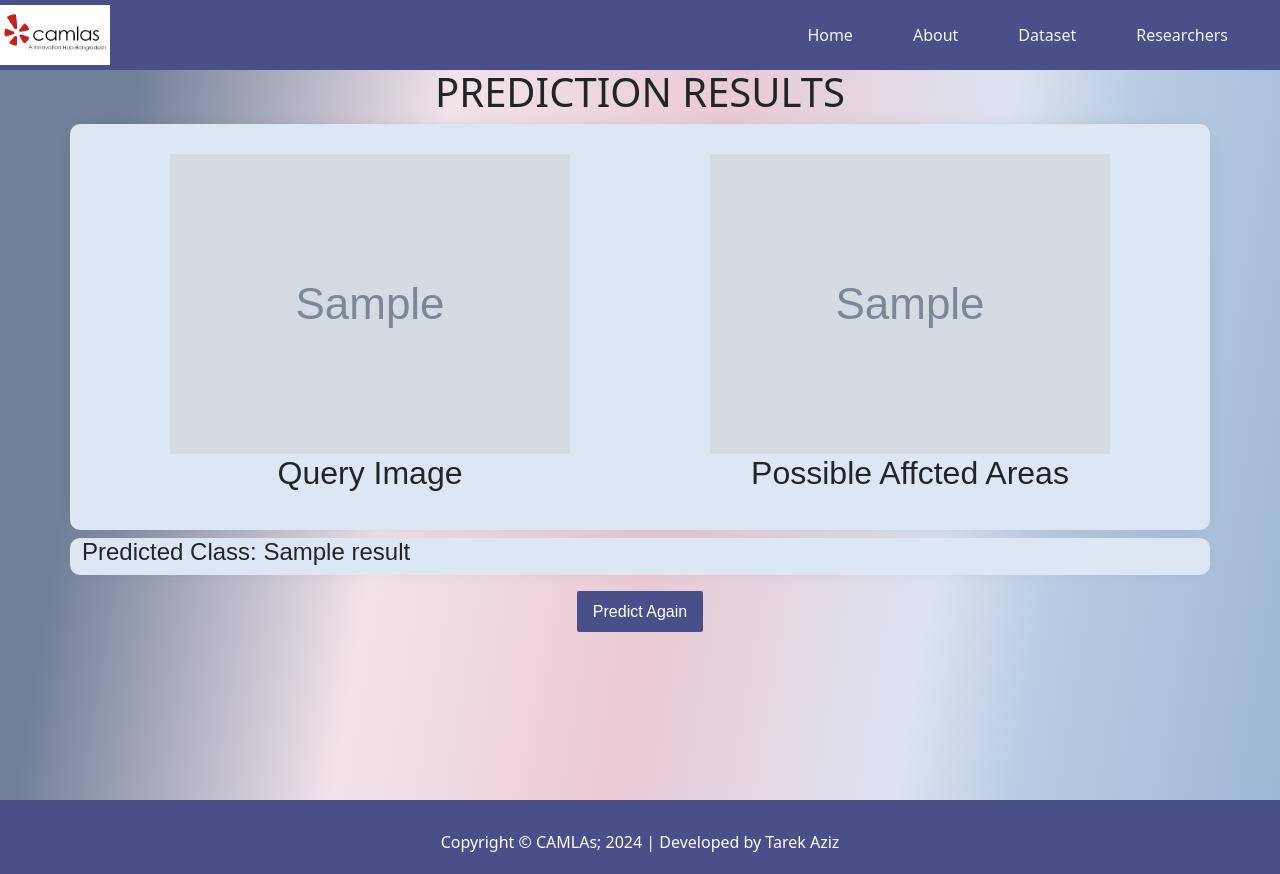
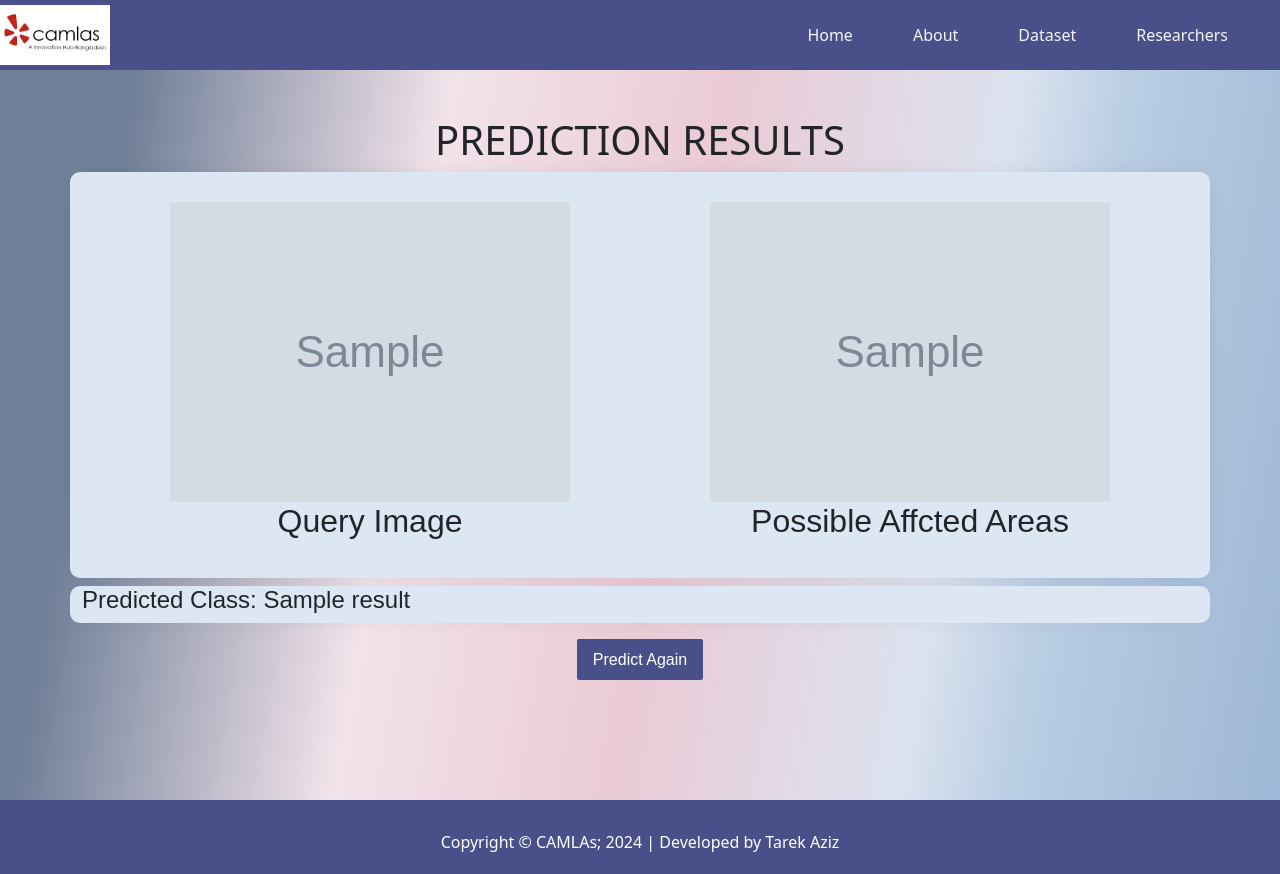
Before and after one commit to taareek/aambagun, a FastAPI app: template templates/index.html in a window 1280 px wide. Run offline with FastAPI, Linux system fonts and the light colour scheme; the template is opened without the code that fills it: most values are stand-ins (such as "Sample title", 1, 10 or a date in 2020); grey boxes marked "Sample" are stand-in pictures.

Commit message:
updated predict

```diff
--- a/templates/index.html
+++ b/templates/index.html
@@ -80,7 +80,7 @@
         <!-- Display output data -->
         {% if result %}
         <div class="container mt-5">
-            <div class="title text-center">
+            <div class="title text-center mt-5">
                 <h1>PREDICTION RESULTS</h1>
             </div>
 
```
